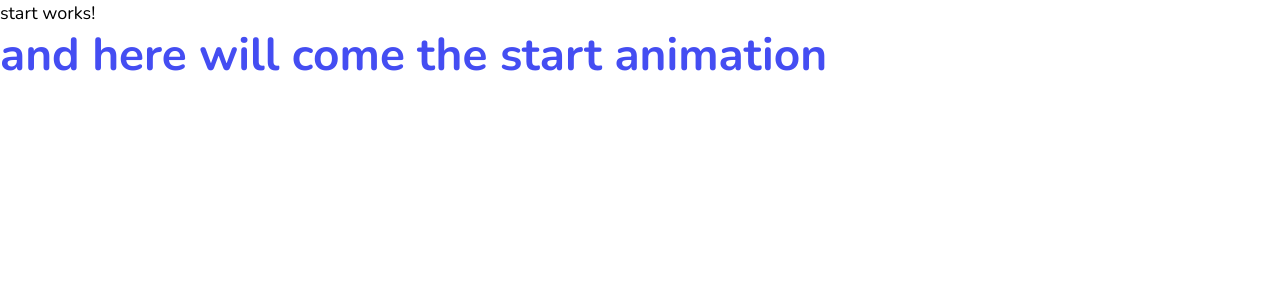
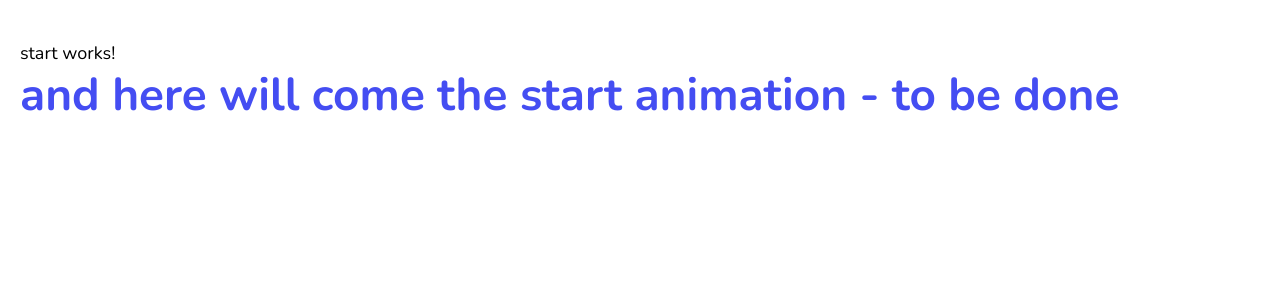
Before and after one commit to MirunaAgopian/DABubble, an Angular app: page / in a window 1280 px wide. Shown: the top 300 px of the page. Built offline with nearby package versions, Linux system fonts and the light colour scheme.

Commit message:
added global reset styles and also some mixins

```diff
--- a/src/app/pages/start/start.html
+++ b/src/app/pages/start/start.html
@@ -1,2 +1,6 @@
-<p>start works!</p>
-<h1>and here will come the start animation</h1>
+<section>
+  <main class="content-wrapper">
+    <p>start works!</p>
+    <h1>and here will come the start animation - to be done</h1>
+  </main>
+</section>
--- a/src/styles/abstracts/_mixins.scss
+++ b/src/styles/abstracts/_mixins.scss
@@ -0,0 +1,11 @@
+@mixin flex-space-btw {
+  display: flex;
+  justify-content: space-between;
+  align-items: center;
+}
+
+@mixin flex-center {
+  display: flex;
+  justify-content: center;
+  align-items: center;
+}
--- a/src/styles/base/_reset.scss
+++ b/src/styles/base/_reset.scss
@@ -0,0 +1,43 @@
+*, *::before, *::after {
+  box-sizing: border-box;
+}
+
+body, h1, h2, h3, h4, h5, h6, p, figure, blockquote {
+  margin: 0;
+}
+
+ul, ol {
+  margin: 0;
+  padding: 0;
+}
+
+ul {
+  list-style: none;
+}
+
+img, picture {
+  max-width: 100%;
+  display: block;
+}
+
+button {
+  font: inherit;
+  border: none;
+  background: none;
+  padding: 0;
+  cursor: pointer;
+}
+
+input, textarea, select {
+  font: inherit;
+}
+
+a {
+  text-decoration: none;
+  color: inherit;
+}
+
+html {
+  -webkit-font-smoothing: antialiased;
+  -moz-osx-font-smoothing: grayscale;
+}
--- /dev/null
+++ b/src/styles/layout/_spacing.scss
@@ -0,0 +1,6 @@
+.content-wrapper {
+  max-width: 1440px;
+  width: 100%;
+  margin: 0 auto;
+  padding: 40px 20px;
+}
--- a/src/styles/main.scss
+++ b/src/styles/main.scss
@@ -15,3 +15,6 @@
 @import 'components/cards';
 @import 'components/inputs';
 @import 'components/tooltips';
+
+//LAYOUT
+@import 'layout/spacing';
```
